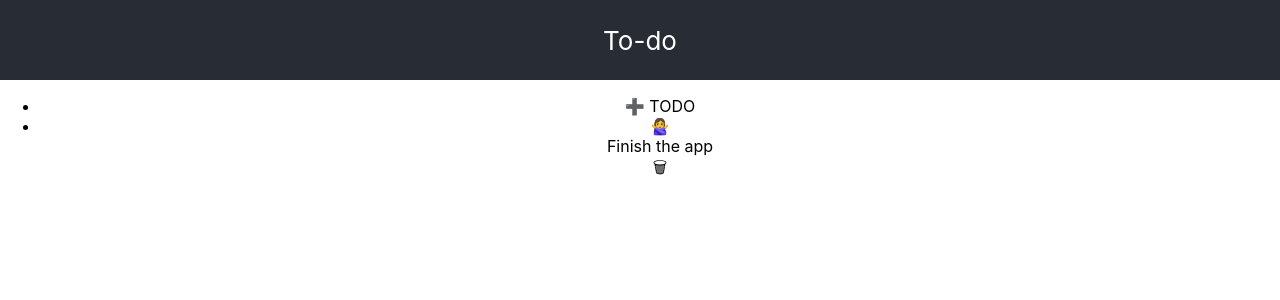
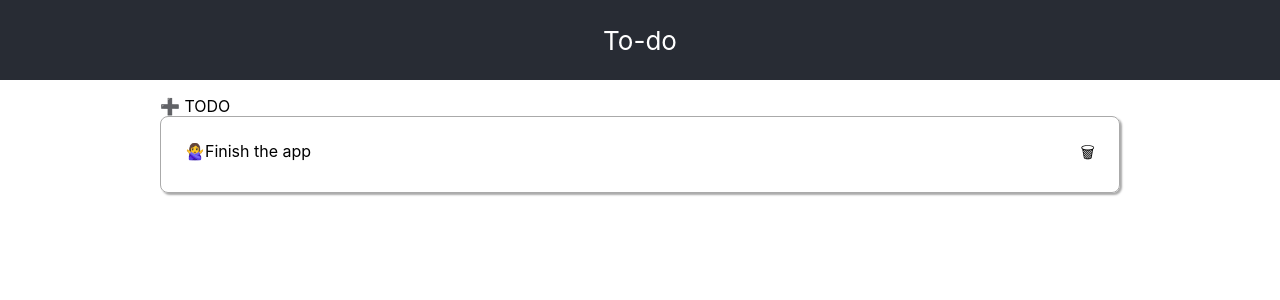
Before and after one commit to evanjpeterson/todo-react-hooks, a React (Create React App) app: page / in a window 1280 px wide. Shown: the top 300 px of the page. Built offline with nearby package versions, Linux system fonts and the light colour scheme.

Commit message:
bit of file restructuring, initial prettification

```diff
--- a/src/components/App.js
+++ b/src/components/App.js
@@ -2,20 +2,37 @@ import React from "react";
 import styled from "styled-components";
 import { TodoList } from "./TodoList";
 import { TodoProvider } from "./TodoProvider";
+import { createGlobalStyle } from "styled-components";
+
+const GlobalStyle = createGlobalStyle`
+  body {
+    margin: 0;
+    font-family: -apple-system, BlinkMacSystemFont, 'Segoe UI', 'Roboto', 'Oxygen',
+      'Ubuntu', 'Cantarell', 'Fira Sans', 'Droid Sans', 'Helvetica Neue',
+      sans-serif;
+    -webkit-font-smoothing: antialiased;
+    -moz-osx-font-smoothing: grayscale;
+  }
+
+  code {
+    font-family: source-code-pro, Menlo, Monaco, Consolas, 'Courier New',
+      monospace;
+  }
+`;
 
 export const App = () => (
+  <>
+    <GlobalStyle />
     <TodoProvider>
-    <StyledApp>
-      <header>To-do</header>
+      <AppHeader>To-do</AppHeader>
+      <TodoListContainer>
         <TodoList />
-    </StyledApp>
+      </TodoListContainer>
     </TodoProvider>
+  </>
 );
 
-const StyledApp = styled.div`
-  text-align: center;
-
-  header {
+const AppHeader = styled.div`
   background-color: #282c34;
   min-height: 10vh;
   display: flex;
@@ -24,5 +41,13 @@ const StyledApp = styled.div`
   justify-content: center;
   font-size: calc(10px + 2vmin);
   color: white;
-  }
 `;
+
+const TodoListContainer = styled.div`
+  margin: auto;
+  max-width: 60rem;
+  padding: 0 4rem;
+  display: flex;
+  flex-direction: column;
+  align-items: center;
+`;
--- a/src/components/Todo.js
+++ b/src/components/Todo.js
@@ -1,4 +1,6 @@
 import { useState, useEffect, useRef } from "react";
+import styled from "styled-components";
+import { colors } from "../styles";
 
 export const Todo = ({ todo, onTodoEdit, onTodoDelete }) => {
   const { title, completed } = todo;
@@ -42,7 +44,8 @@ export const Todo = ({ todo, onTodoEdit, onTodoDelete }) => {
   };
 
   return (
-    <div>
+    <Tile>
+      <Info>
         <div onClick={toggleCompleted}>{completed ? "🙆‍♂️ " : "️️🙅‍♀️ "}</div>
         {isEditing ? (
           <form onSubmit={handleEditModeSubmit}>
@@ -62,7 +65,22 @@ export const Todo = ({ todo, onTodoEdit, onTodoDelete }) => {
         ) : (
           <span onClick={enterEditMode}>{title || "<no title>"}</span>
         )}
+      </Info>
       <div onClick={onTodoDelete}>{"🗑"}</div>
-    </div>
+    </Tile>
   );
 };
+
+const Tile = styled.div`
+  border: 1px solid ${colors.lightGrey};
+  border-radius: 0.5rem;
+  padding: 1.5rem;
+  box-shadow: 2px 2px 2px ${colors.lightGrey};
+  display: flex;
+  justify-content: space-between;
+  margin-bottom: 16px;
+`;
+
+const Info = styled.div`
+  display: flex;
+`;
--- a/src/components/TodoList.js
+++ b/src/components/TodoList.js
@@ -1,3 +1,4 @@
+import styled from "styled-components";
 import { Todo } from "./Todo";
 import { AddTodo } from "./AddTodo";
 import { useTodoContext } from "./TodoProvider";
@@ -6,7 +7,7 @@ export const TodoList = () => {
   const { todos, setTodos } = useTodoContext();
 
   return (
-    <ul>
+    <List>
       <li>
         <AddTodo />
       </li>
@@ -27,6 +28,12 @@ export const TodoList = () => {
           />
         </li>
       ))}
-    </ul>
+    </List>
   );
 };
+
+const List = styled.ul`
+  list-style-type: none;
+  padding: 0;
+  width: 100%;
+`;
--- a/src/index.css
+++ /dev/null
@@ -1,13 +0,0 @@
-body {
-  margin: 0;
-  font-family: -apple-system, BlinkMacSystemFont, 'Segoe UI', 'Roboto', 'Oxygen',
-    'Ubuntu', 'Cantarell', 'Fira Sans', 'Droid Sans', 'Helvetica Neue',
-    sans-serif;
-  -webkit-font-smoothing: antialiased;
-  -moz-osx-font-smoothing: grayscale;
-}
-
-code {
-  font-family: source-code-pro, Menlo, Monaco, Consolas, 'Courier New',
-    monospace;
-}
--- a/src/index.js
+++ b/src/index.js
@@ -1,8 +1,7 @@
 import React from "react";
 import ReactDOM from "react-dom";
-import "./index.css";
 import { App } from "./components/App";
-import reportWebVitals from "./reportWebVitals";
+import { reportWebVitals } from "./utils";
 
 ReactDOM.render(
   <React.StrictMode>
--- /dev/null
+++ b/src/styles/index.js
@@ -0,0 +1,3 @@
+export const colors = {
+  lightGrey: "#AAA",
+};
--- a/src/utils.js
+++ b/src/utils/index.js
@@ -1,4 +1,5 @@
 import { useCallback, useEffect } from "react";
+export { default as reportWebVitals } from "./reportWebVitals";
 
 // credit to: https://stackoverflow.com/a/56767883/14489279
 // eslint-disable-next-line
```
Also changed, not shown: src/logo.svg (deleted), src/utils/reportWebVitals.js (renamed from src/reportWebVitals.js). Lines whose indentation alone changed are shown as unchanged.
